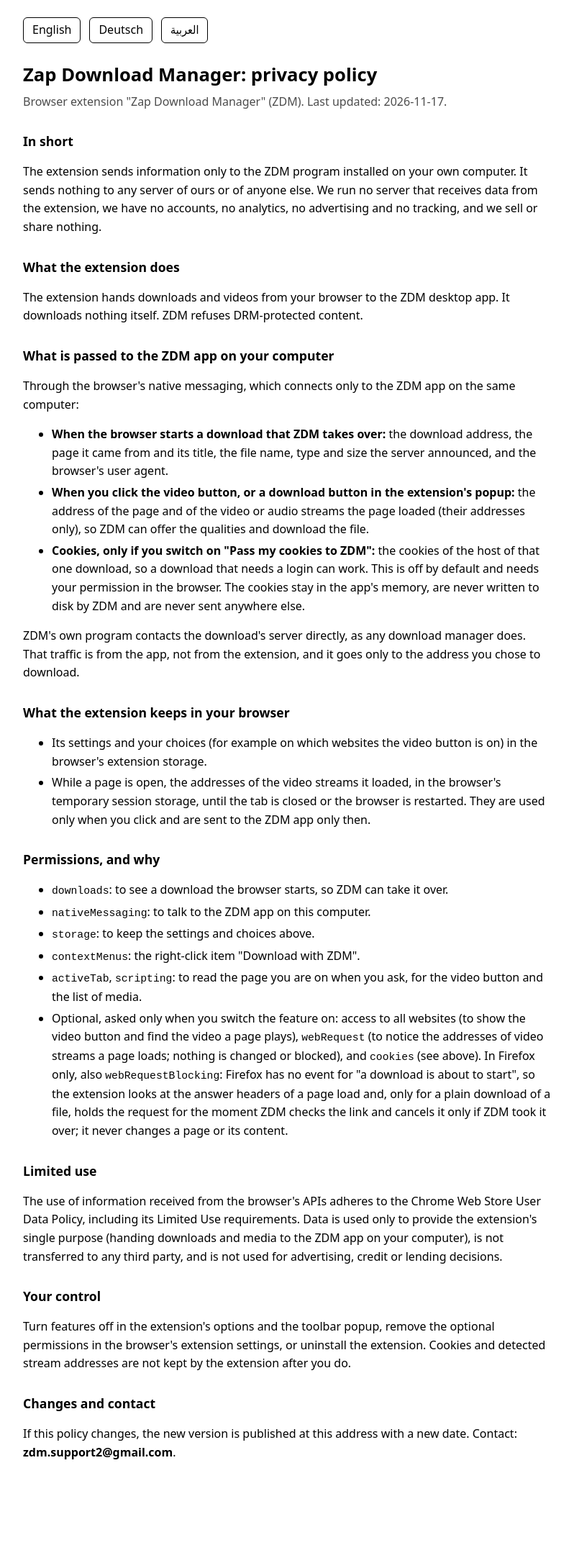
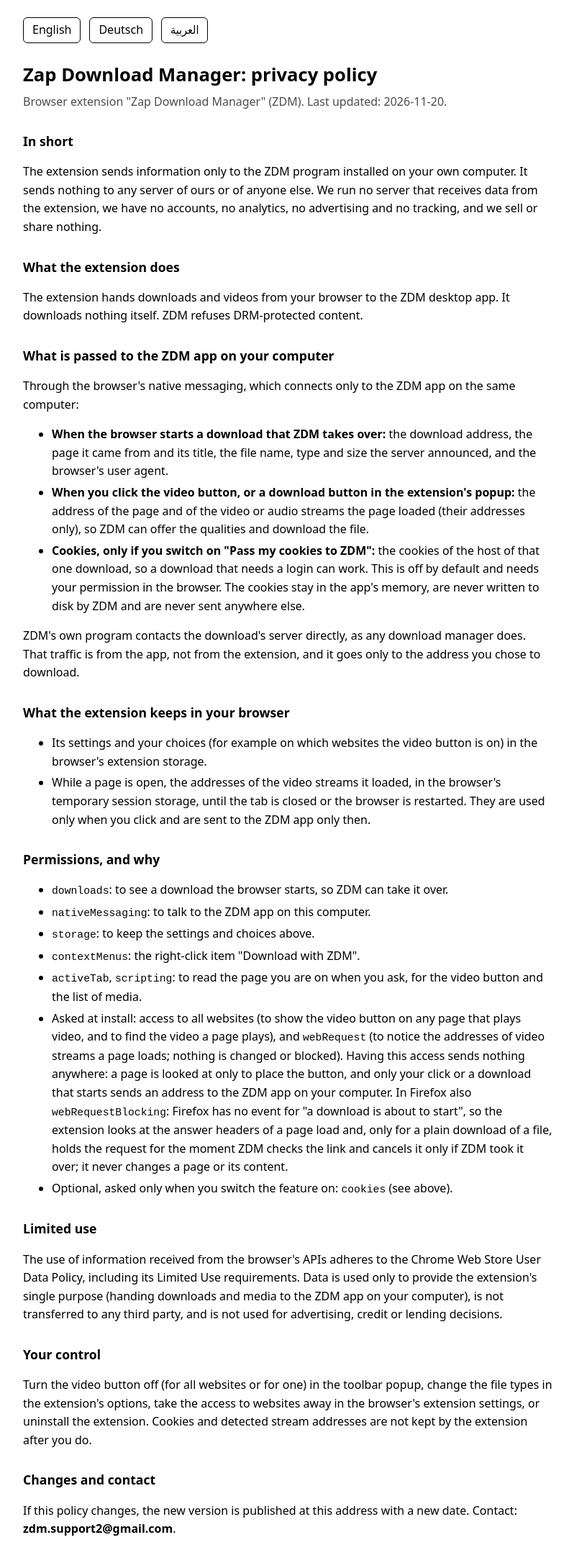
Before and after one commit to MohamadTemsah/zdm-site, a plain HTML site: page privacy/index.html in a window 1280 px wide. Shown: the whole page at 72% size, without its empty margins (240-1038 px from the left). Before the commit the page ends 2111 px from the top, so only its background shows below. Drawn offline with Linux system fonts and the light colour scheme.

Commit message:
Privacy policy: version 0.2.1 (access to websites and webRequest are required, asked at install)

```diff
--- a/privacy/index.html
+++ b/privacy/index.html
@@ -22,7 +22,7 @@
 
 <section id="en" lang="en" dir="ltr">
   <h1>Zap Download Manager: privacy policy</h1>
-  <p class="date">Browser extension "Zap Download Manager" (ZDM). Last updated: 2026-11-17.</p>
+  <p class="date">Browser extension "Zap Download Manager" (ZDM). Last updated: 2026-11-20.</p>
 
   <h2>In short</h2>
   <p>The extension sends information only to the ZDM program installed on your own computer. It sends nothing to any server of ours or of anyone else. We run no server that receives data from the extension, we have no accounts, no analytics, no advertising and no tracking, and we sell or share nothing.</p>
@@ -52,14 +52,15 @@
     <li><code>storage</code>: to keep the settings and choices above.</li>
     <li><code>contextMenus</code>: the right-click item "Download with ZDM".</li>
     <li><code>activeTab</code>, <code>scripting</code>: to read the page you are on when you ask, for the video button and the list of media.</li>
-    <li>Optional, asked only when you switch the feature on: access to all websites (to show the video button and find the video a page plays), <code>webRequest</code> (to notice the addresses of video streams a page loads; nothing is changed or blocked), and <code>cookies</code> (see above). In Firefox only, also <code>webRequestBlocking</code>: Firefox has no event for "a download is about to start", so the extension looks at the answer headers of a page load and, only for a plain download of a file, holds the request for the moment ZDM checks the link and cancels it only if ZDM took it over; it never changes a page or its content.</li>
+    <li>Asked at install: access to all websites (to show the video button on any page that plays video, and to find the video a page plays), and <code>webRequest</code> (to notice the addresses of video streams a page loads; nothing is changed or blocked). Having this access sends nothing anywhere: a page is looked at only to place the button, and only your click or a download that starts sends an address to the ZDM app on your computer. In Firefox also <code>webRequestBlocking</code>: Firefox has no event for "a download is about to start", so the extension looks at the answer headers of a page load and, only for a plain download of a file, holds the request for the moment ZDM checks the link and cancels it only if ZDM took it over; it never changes a page or its content.</li>
+    <li>Optional, asked only when you switch the feature on: <code>cookies</code> (see above).</li>
   </ul>
 
   <h2>Limited use</h2>
   <p>The use of information received from the browser's APIs adheres to the Chrome Web Store User Data Policy, including its Limited Use requirements. Data is used only to provide the extension's single purpose (handing downloads and media to the ZDM app on your computer), is not transferred to any third party, and is not used for advertising, credit or lending decisions.</p>
 
   <h2>Your control</h2>
-  <p>Turn features off in the extension's options and the toolbar popup, remove the optional permissions in the browser's extension settings, or uninstall the extension. Cookies and detected stream addresses are not kept by the extension after you do.</p>
+  <p>Turn the video button off (for all websites or for one) in the toolbar popup, change the file types in the extension's options, take the access to websites away in the browser's extension settings, or uninstall the extension. Cookies and detected stream addresses are not kept by the extension after you do.</p>
 
   <h2>Changes and contact</h2>
   <p>If this policy changes, the new version is published at this address with a new date. Contact: <b>zdm.support2@gmail.com</b>.</p>
@@ -67,7 +68,7 @@
 
 <section id="de" lang="de" dir="ltr">
   <h1>Zap Download Manager: Datenschutzerklärung</h1>
-  <p class="date">Browser-Erweiterung „Zap Download Manager“ (ZDM). Stand: 17.11.2026.</p>
+  <p class="date">Browser-Erweiterung „Zap Download Manager“ (ZDM). Stand: 20.11.2026.</p>
 
   <h2>Kurz gesagt</h2>
   <p>Die Erweiterung sendet Informationen nur an das ZDM-Programm auf Ihrem eigenen Computer. Sie sendet nichts an einen Server von uns oder von Dritten. Wir betreiben keinen Server, der Daten der Erweiterung empfängt, es gibt keine Konten, keine Analyse, keine Werbung und kein Tracking, und wir verkaufen oder teilen nichts.</p>
@@ -97,14 +98,15 @@
     <li><code>storage</code>: für die oben genannten Einstellungen und Entscheidungen.</li>
     <li><code>contextMenus</code>: der Rechtsklick-Eintrag „Mit ZDM herunterladen“.</li>
     <li><code>activeTab</code>, <code>scripting</code>: um die Seite zu lesen, auf der Sie sind, wenn Sie es verlangen (Video-Schaltfläche, Medienliste).</li>
-    <li>Optional, nur beim Einschalten der Funktion abgefragt: Zugriff auf alle Websites (um die Video-Schaltfläche zu zeigen und das Video einer Seite zu finden), <code>webRequest</code> (um die Adressen geladener Video-Streams zu bemerken; nichts wird verändert oder blockiert) und <code>cookies</code> (siehe oben). Nur in Firefox zusätzlich <code>webRequestBlocking</code>: Firefox hat kein Ereignis für „ein Download beginnt gleich“, deshalb schaut die Erweiterung auf die Antwort-Kopfzeilen beim Laden einer Seite und hält nur bei einem einfachen Datei-Download die Anfrage kurz an, während ZDM den Link prüft, und bricht sie nur ab, wenn ZDM ihn übernommen hat; Seiten oder Inhalte ändert sie nie.</li>
+    <li>Bei der Installation abgefragt: Zugriff auf alle Websites (um die Video-Schaltfläche auf jeder Seite mit Video zu zeigen und das Video einer Seite zu finden) und <code>webRequest</code> (um die Adressen geladener Video-Streams zu bemerken; nichts wird verändert oder blockiert). Dieser Zugriff sendet nichts irgendwohin: Eine Seite wird nur angesehen, um die Schaltfläche zu platzieren, und nur Ihr Klick oder ein beginnender Download sendet eine Adresse an die ZDM-App auf Ihrem Computer. In Firefox zusätzlich <code>webRequestBlocking</code>: Firefox hat kein Ereignis für „ein Download beginnt gleich“, deshalb schaut die Erweiterung auf die Antwort-Kopfzeilen beim Laden einer Seite und hält nur bei einem einfachen Datei-Download die Anfrage kurz an, während ZDM den Link prüft, und bricht sie nur ab, wenn ZDM ihn übernommen hat; Seiten oder Inhalte ändert sie nie.</li>
+    <li>Optional, nur beim Einschalten der Funktion abgefragt: <code>cookies</code> (siehe oben).</li>
   </ul>
 
   <h2>Eingeschränkte Verwendung (Limited Use)</h2>
   <p>Die Verwendung von Informationen aus den APIs des Browsers entspricht der Nutzerdatenrichtlinie des Chrome Web Store einschließlich der Anforderungen zur eingeschränkten Verwendung. Daten werden nur für den einen Zweck der Erweiterung genutzt (Downloads und Medien an die ZDM-App auf Ihrem Computer übergeben), nicht an Dritte weitergegeben und nicht für Werbung oder Kreditentscheidungen verwendet.</p>
 
   <h2>Ihre Kontrolle</h2>
-  <p>Schalten Sie Funktionen in den Optionen der Erweiterung und im Popup der Symbolleiste aus, entziehen Sie die optionalen Berechtigungen in den Erweiterungseinstellungen des Browsers oder deinstallieren Sie die Erweiterung. Danach behält die Erweiterung weder Cookies noch erkannte Stream-Adressen.</p>
+  <p>Schalten Sie die Video-Schaltfläche (für alle Websites oder für eine) im Popup der Symbolleiste aus, ändern Sie die Dateitypen in den Optionen der Erweiterung, entziehen Sie den Zugriff auf Websites in den Erweiterungseinstellungen des Browsers oder deinstallieren Sie die Erweiterung. Danach behält die Erweiterung weder Cookies noch erkannte Stream-Adressen.</p>
 
   <h2>Änderungen und Kontakt</h2>
   <p>Ändert sich diese Erklärung, erscheint die neue Fassung unter dieser Adresse mit neuem Datum. Kontakt: <b>zdm.support2@gmail.com</b>.</p>
@@ -112,7 +114,7 @@
 
 <section id="ar" lang="ar" dir="rtl">
   <h1>Zap Download Manager: سياسة الخصوصية</h1>
-  <p class="date">إضافة المتصفح «Zap Download Manager» (ZDM). آخر تحديث: 2026-11-17.</p>
+  <p class="date">إضافة المتصفح «Zap Download Manager» (ZDM). آخر تحديث: 2026-11-20.</p>
 
   <h2>باختصار</h2>
   <p>ترسل الإضافة المعلومات فقط إلى برنامج ZDM المثبّت على حاسوبك أنت. ولا ترسل شيئًا إلى أي خادم لنا أو لأي جهة أخرى. لا نشغّل أي خادم يستقبل بيانات من الإضافة، ولا توجد حسابات ولا تحليلات ولا إعلانات ولا تتبّع، ولا نبيع ولا نشارك أي شيء.</p>
@@ -142,14 +144,15 @@
     <li><code>storage</code>: لحفظ الإعدادات والاختيارات المذكورة أعلاه.</li>
     <li><code>contextMenus</code>: عنصر قائمة النقر الأيمن «التنزيل باستخدام ZDM».</li>
     <li><code>activeTab</code> و<code>scripting</code>: لقراءة الصفحة التي أنت فيها عندما تطلب ذلك (زر الفيديو وقائمة الوسائط).</li>
-    <li>اختيارية، تُطلب فقط عند تفعيل الميزة: الوصول إلى جميع المواقع (لإظهار زر الفيديو وإيجاد الفيديو الذي تشغّله الصفحة)، و<code>webRequest</code> (لملاحظة عناوين بثوث الفيديو التي تحمّلها الصفحة؛ لا يُغيَّر شيء ولا يُحجب)، و<code>cookies</code> (انظر أعلاه). وفي Firefox فقط أيضًا <code>webRequestBlocking</code>: لا يملك Firefox حدثًا لـ«تنزيل على وشك البدء»، لذا تنظر الإضافة في ترويسات الاستجابة عند تحميل صفحة، ولا توقف الطلب لحظة إلا في حالة تنزيل ملف عادي، بينما يفحص ZDM الرابط، ولا تلغيه إلا إذا تسلّمه ZDM؛ ولا تغيّر صفحة أو محتوى أبدًا.</li>
+    <li>تُطلب عند التثبيت: الوصول إلى جميع المواقع (لإظهار زر الفيديو في أي صفحة تشغّل فيديو وإيجاد الفيديو الذي تشغّله الصفحة)، و<code>webRequest</code> (لملاحظة عناوين بثوث الفيديو التي تحمّلها الصفحة؛ لا يُغيَّر شيء ولا يُحجب). هذا الوصول لا يرسل شيئًا إلى أي مكان: تُفحص الصفحة فقط لوضع الزر، ولا يرسل عنوانًا إلى تطبيق ZDM على حاسوبك إلا نقرتك أو تنزيل يبدأ. وفي Firefox أيضًا <code>webRequestBlocking</code>: لا يملك Firefox حدثًا لـ«تنزيل على وشك البدء»، لذا تنظر الإضافة في ترويسات الاستجابة عند تحميل صفحة، ولا توقف الطلب لحظة إلا في حالة تنزيل ملف عادي، بينما يفحص ZDM الرابط، ولا تلغيه إلا إذا تسلّمه ZDM؛ ولا تغيّر صفحة أو محتوى أبدًا.</li>
+    <li>اختيارية، تُطلب فقط عند تفعيل الميزة: <code>cookies</code> (انظر أعلاه).</li>
   </ul>
 
   <h2>الاستخدام المحدود (Limited Use)</h2>
   <p>يلتزم استخدام المعلومات الواردة من واجهات المتصفح البرمجية بسياسة بيانات المستخدم في متجر Chrome الإلكتروني، بما فيها متطلبات الاستخدام المحدود. تُستخدم البيانات فقط لغرض الإضافة الوحيد (تسليم التنزيلات والوسائط إلى تطبيق ZDM على حاسوبك)، ولا تُنقل إلى أي طرف ثالث، ولا تُستخدم للإعلانات أو لقرارات الائتمان.</p>
 
   <h2>تحكّمك</h2>
-  <p>أوقف الميزات من خيارات الإضافة ومن النافذة المنبثقة في شريط الأدوات، أو اسحب الأذونات الاختيارية من إعدادات الإضافات في المتصفح، أو احذف الإضافة. بعد ذلك لا تحتفظ الإضافة بأي كوكيز ولا بعناوين البثوث المكتشفة.</p>
+  <p>أوقف زر الفيديو (لكل المواقع أو لموقع واحد) من النافذة المنبثقة في شريط الأدوات، وغيّر أنواع الملفات من خيارات الإضافة، أو اسحب الوصول إلى المواقع من إعدادات الإضافات في المتصفح، أو احذف الإضافة. بعد ذلك لا تحتفظ الإضافة بأي ملفات تعريف ارتباط ولا بعناوين البثوث المكتشفة.</p>
 
   <h2>التغييرات والتواصل</h2>
   <p>إذا تغيّرت هذه السياسة تُنشر النسخة الجديدة على هذا العنوان بتاريخ جديد. للتواصل: <b>zdm.support2@gmail.com</b>.</p>
```
